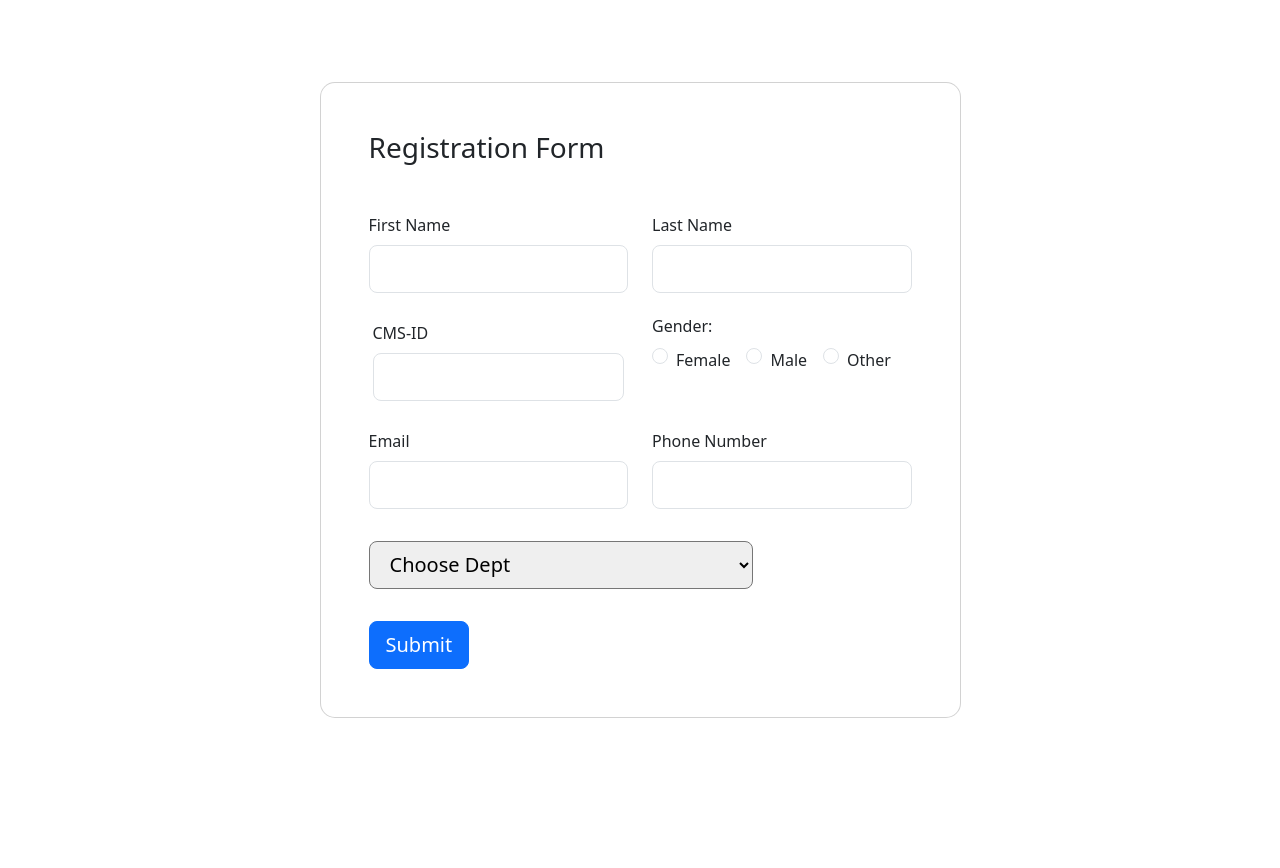
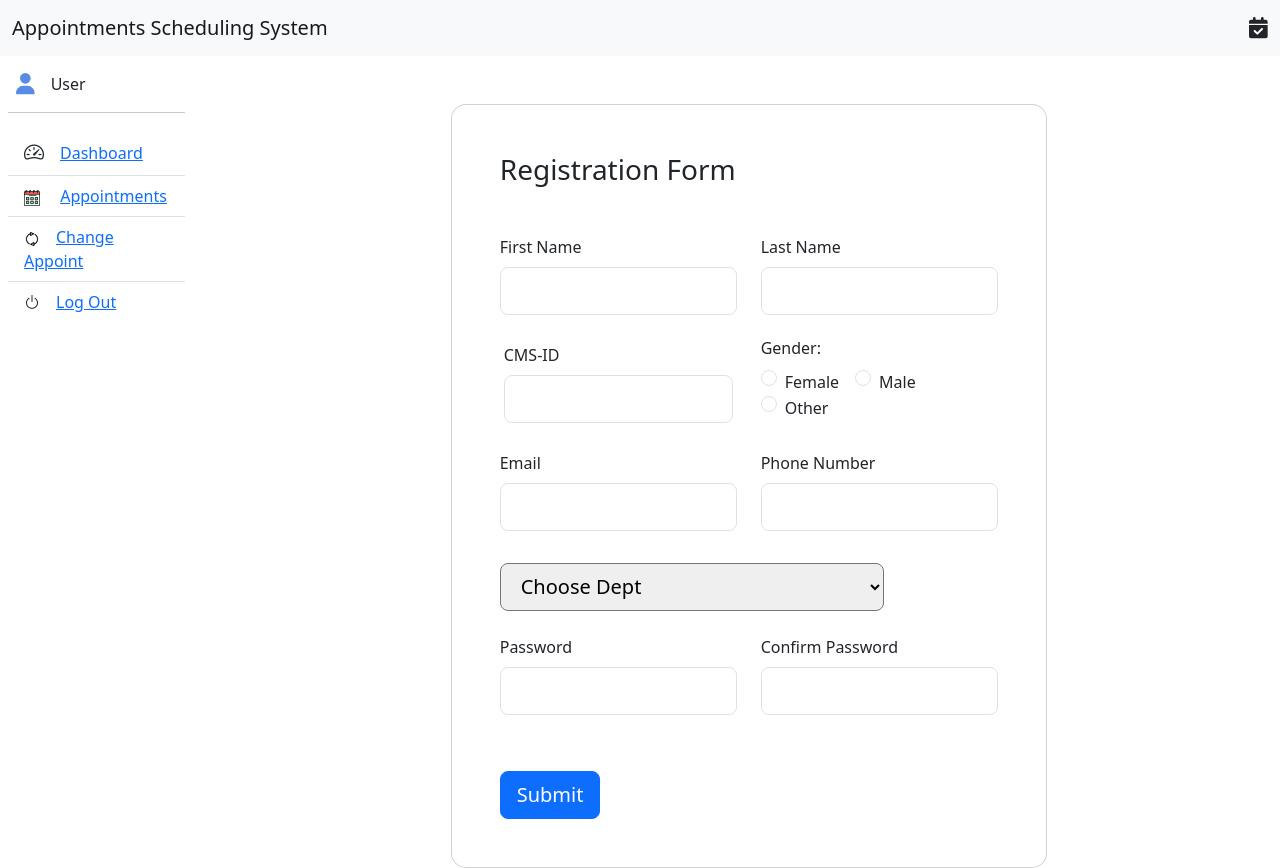
Before and after one commit to Parkash1308/Appointment_System, a React (Create React App) app: page /registration in a window 1280 px wide. Before the commit the page ends 800 px from the top, so only its background shows below. Built offline with nearby package versions, Linux system fonts and the light colour scheme; the HTML template or start-up script is replaced by a standard one.

Commit message:
student updated

```diff
--- a/src/App.js
+++ b/src/App.js
@@ -19,41 +19,44 @@ function App() {
   return (
    <>
 
+       <Navbar/>
        {/*<LogIn/>*/}
 
-        <Registration />
-
-
-       {/*<Navbar/>*/}
-
-
-       {/*<div className='container-fluid bg-secondary min-vh-100 px-0'>*/}
-
-       {/*       <div className='row'>*/}
-
-       {/*        <div className='col-2 bg-white vh-100'>*/}
-
-       {/*                <Sidebar />*/}
-
-       {/*        </div>*/}
-       {/*        <div className='col bg-white vh-100'>*/}
-       {/*            <Routes>*/}
-       {/*                <Route path='/appointments' element = { <Appointments /> } />*/}
-       {/*                <Route path='/change-appoints' element = { <ChangeAppointments /> } />*/}
-       {/*                /!*<Route path='/all-meetings' element = { <Meetings /> } />*!/*/}
-       {/*                <Route path='/dashboard' element = { <Dashboard /> } />*/}
-       {/*                /!*<Route path='/cancel-appoints' element = { <CancelAppointments /> } />*!/*/}
-       {/*                /!*<Route path='/log-out' element = { <LogOut /> } />*!/*/}
-       {/*                /!*<Route path='/all-files' element = { <App /> } />}*!/*/}
-       {/*                <Route path='/view-history' element={ <History/>} />*/}
-       {/*                /!*<Route path='/App' element={ <App /> } />*!/*/}
+        {/*<Registration />*/}
 
 
 
-       {/*            </Routes>*/}
-       {/*        </div>*/}
-       {/*    </div>*/}
-       {/*</div>*/}
+
+
+       <div className='container-fluid bg-secondary min-vh-100 px-0'>
+
+              <div className='row'>
+
+               <div className='col-2 bg-white vh-100'>
+
+                       <Sidebar />
+
+               </div>
+               <div className='col bg-white vh-100'>
+                   <Routes>
+                       <Route path='/appointments' element = { <Appointments /> } />
+                       <Route path='/change-appoints' element = { <ChangeAppointments /> } />
+                       {/*<Route path='/all-meetings' element = { <Meetings /> } />*/}
+                       <Route path='/dashboard' element = { <Dashboard /> } />
+                       {/*<Route path='/cancel-appoints' element = { <CancelAppointments /> } />*/}
+                       {/*<Route path='/log-out' element = { <LogOut /> } />*/}
+                       {/*<Route path='/all-files' element = { <App /> } />}*/}
+                       <Route path='/view-history' element={ <History/>} />
+                       {/*<Route path='/App' element={ <App /> } />*/}
+                       <Route path='/registration' element={ <Registration /> } />
+                       <Route path='/Login' element={ <LogIn /> } />
+
+
+
+                   </Routes>
+               </div>
+           </div>
+       </div>
 
 
 
--- a/src/components/Registration.js
+++ b/src/components/Registration.js
@@ -162,6 +162,52 @@ const  Registration = () =>{
 
                                             </div>
                                         </div>
+
+
+                                        <br />
+
+                                        <div className="row">
+                                            <div className="col-md-6 mb-4">
+                                                <div className="form-outline">
+
+                                                    <label className="form-label" htmlFor="firstName">
+                                                        Password
+                                                    </label>
+
+                                                    <input
+                                                        type="password"
+                                                        id="firstName"
+                                                        className="form-control form-control-lg"
+                                                    />
+
+                                                </div>
+                                            </div>
+                                            <div className="col-md-6 mb-4">
+                                                <div className="form-outline">
+
+                                                    <label className="form-label" htmlFor="lastName">
+                                                        Confirm Password
+                                                    </label>
+                                                    <input
+                                                        type="password"
+                                                        id="lastName"
+                                                        className="form-control form-control-lg"
+                                                    />
+
+                                                </div>
+                                            </div>
+                                        </div>
+
+
+
+
+
+
+
+
+
+
+
                                         <div className="mt-4 pt-2">
                                             <input
                                                 className="btn btn-primary btn-lg"
```
